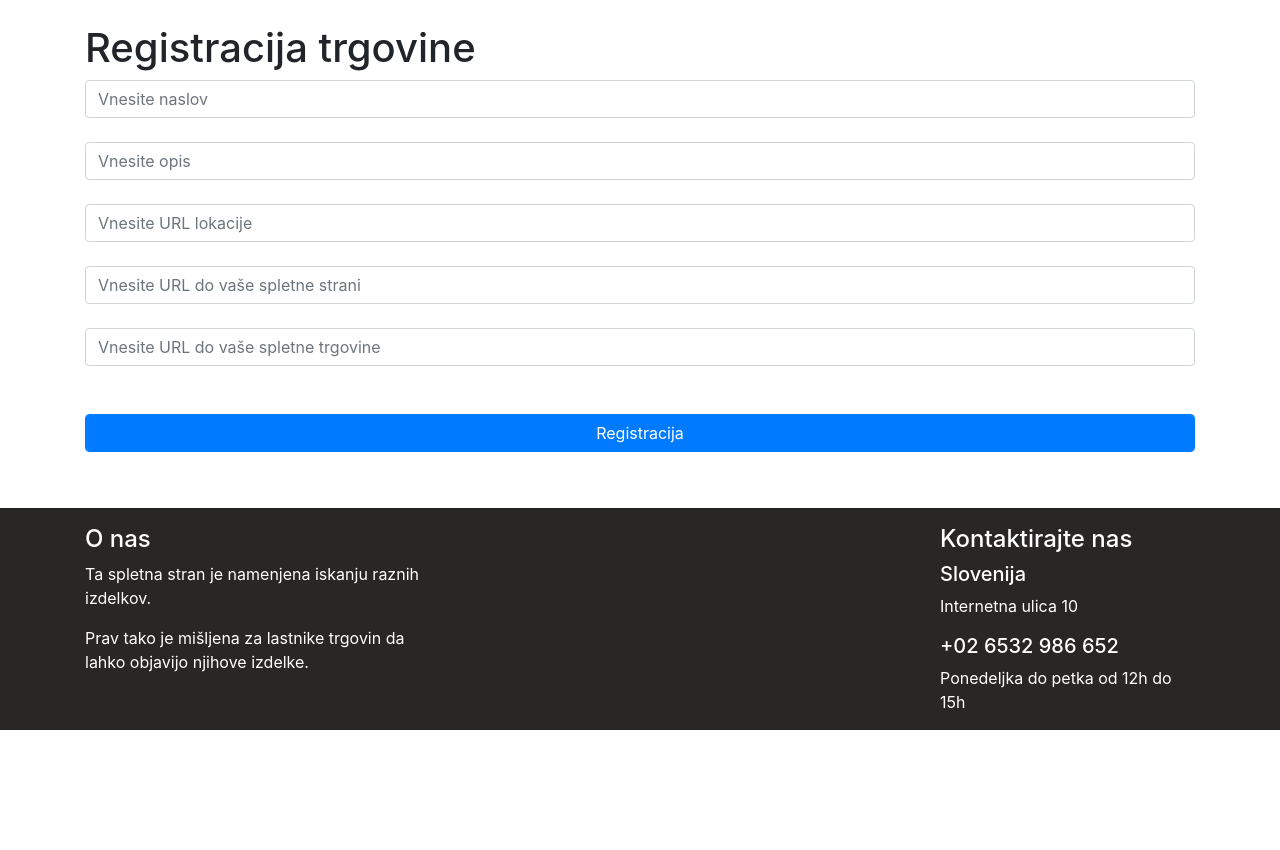
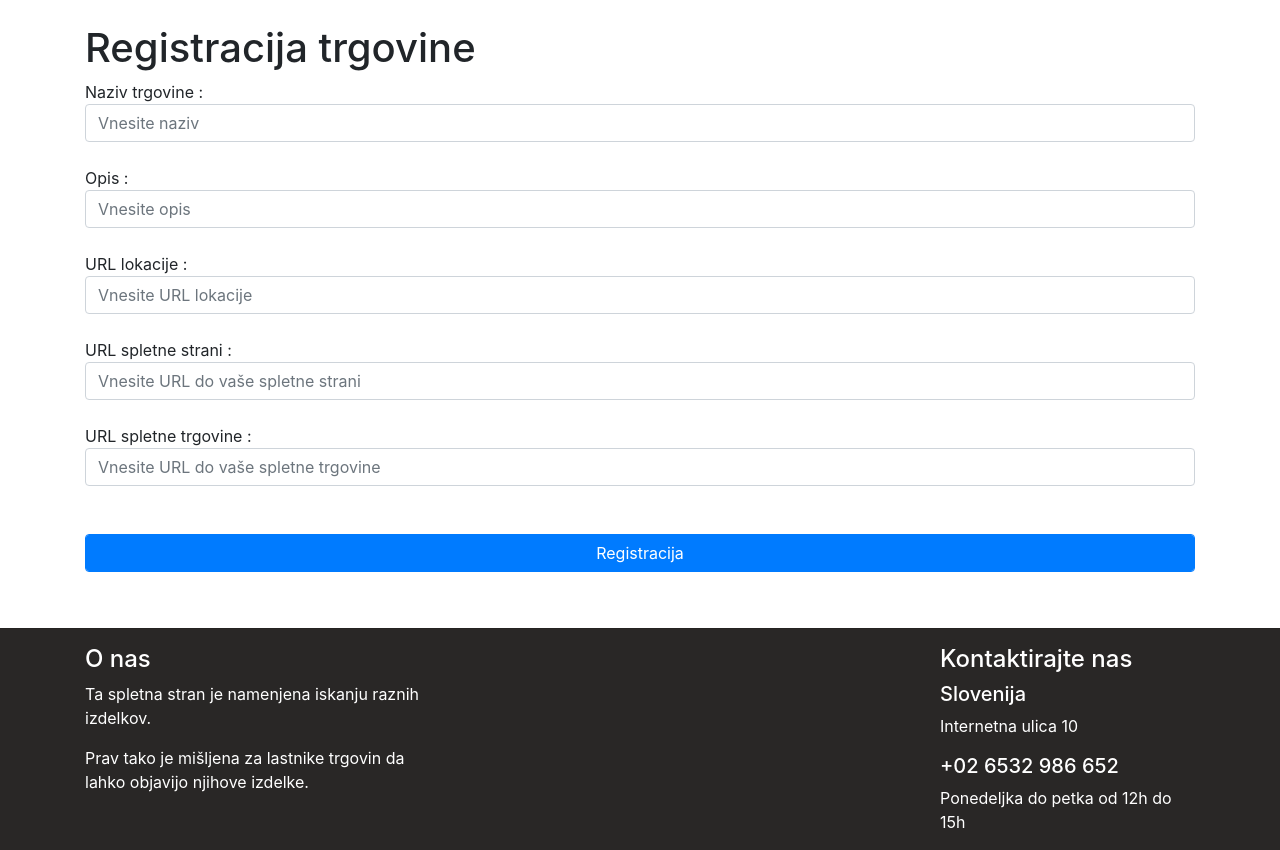
Before and after one commit to otiv33/Iskalnik_izdelkov, a PHP site: page /register_store.php in a window 1280 px wide. Shown: the part 56-906 px from the top of the page. Before the commit the page ends 786 px from the top, so only its background shows below. Run offline with PHP 8.4, Linux system fonts and the light colour scheme; a user stored in the database is signed in.

Commit message:
Fixed product add

```diff
--- a/product_add_db.php
+++ b/product_add_db.php
@@ -16,7 +16,7 @@
     $online_store_product_url = $_POST['online_store_product_url'];
 
     if(!empty($product_title) && !empty($product_description) && !empty($price) && !empty($user_id) && !empty($store_id) && !empty($date_add) && !empty($date_modify)){
-        $query = "INSERT INTO products (product_title, product_description, price, store_id, user_id, product_image, product_image_description, date_add, date_modify, online_store_product_url ;) VALUES (?,?,?,?,?,?,?,?,?,?);";
+        $query = "INSERT INTO products (product_title, product_description, price, store_id, user_id, product_image, product_image_description, date_add, date_modify, online_store_product_url ) VALUES (?,?,?,?,?,?,?,?,?,?);";
         $stmt = $pdo->prepare($query);
         $stmt->execute([$product_title, $product_description, $price, $store_id, $user_id, $product_image, $product_image_description, $date_add, $date_modify, $online_store_product_url]);
     }else{
--- a/product_image_upload.php
+++ b/product_image_upload.php
@@ -5,12 +5,12 @@ include_once "alert.php";
 //Execute if there is a file that was sent
 if(!empty($_FILES["product_image"]["name"]) ){
     //Check if there is already a file
+    if(isset($_POST['product_id'])){
         $product_id = $_POST['product_id'];
         $query = "SELECT product_image FROM products WHERE id_product = ?";
         $stmt = $pdo->prepare($query);
         $stmt->execute([$product_id]);
         $existing_image = $stmt->fetch()['product_image'];
-
         if(!empty($existing_image)){
             //Delete image from DB
             $query = "UPDATE products SET product_image = \"\", product_image_description = \"\" WHERE id_product = ?";
@@ -22,6 +22,7 @@ if(!empty($_FILES["product_image"]["name"]) ){
             }
             else {
                 consoleLog("$existing_image has been deleted");
+            }
         }
     }
 
--- a/register_store.php
+++ b/register_store.php
@@ -6,11 +6,11 @@
 <h1>Registracija trgovine</h1>
 
 <form action="register_store_db.php" method="POST" class="form-group">
-    <input type="text" name="title" required="required" placeholder="Vnesite naslov" class="form-control"/><br/>
-    <input type="text" name="description" required="required" placeholder="Vnesite opis" class="form-control"/><br/>
-    <input type="text" name="location" required="required" placeholder="Vnesite URL lokacije" class="form-control"/><br/>
-    <input type="text" name="site_link_url" placeholder="Vnesite URL do vaše spletne strani" class="form-control"/><br/>
-    <input type="text" name="online_store_link_url" placeholder="Vnesite URL do vaše spletne trgovine" class="form-control"/><br/>
+    Naziv trgovine :<input type="text" name="title" required="required" placeholder="Vnesite naziv" class="form-control"/><br/>
+    Opis :<input type="text" name="description" required="required" placeholder="Vnesite opis" class="form-control"/><br/>
+    URL lokacije :<input type="text" name="location" required="required" placeholder="Vnesite URL lokacije" class="form-control"/><br/>
+    URL spletne strani :<input type="text" name="site_link_url" placeholder="Vnesite URL do vaše spletne strani" class="form-control"/><br/>
+    URL spletne trgovine :<input type="text" name="online_store_link_url" placeholder="Vnesite URL do vaše spletne trgovine" class="form-control"/><br/>
     <input type="hidden" name="user_id" value="<?php echo $user_id ?>" class="form-control"/><br/>
     <input type="submit" value="Registracija" class="btn btn-primary form-control"/><br/>
 </form>
```
Lines whose indentation alone changed are shown as unchanged.
